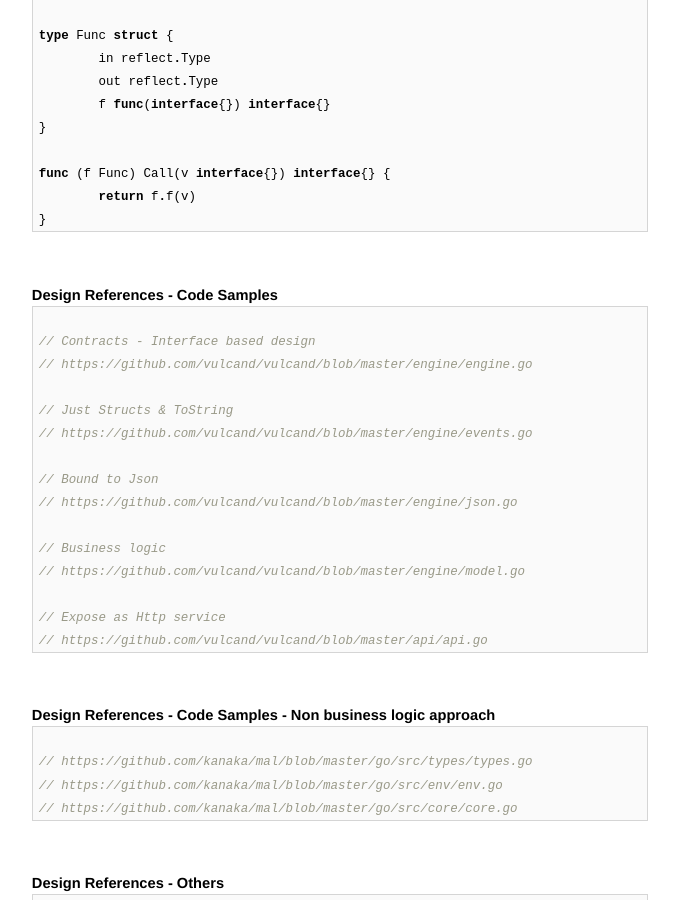
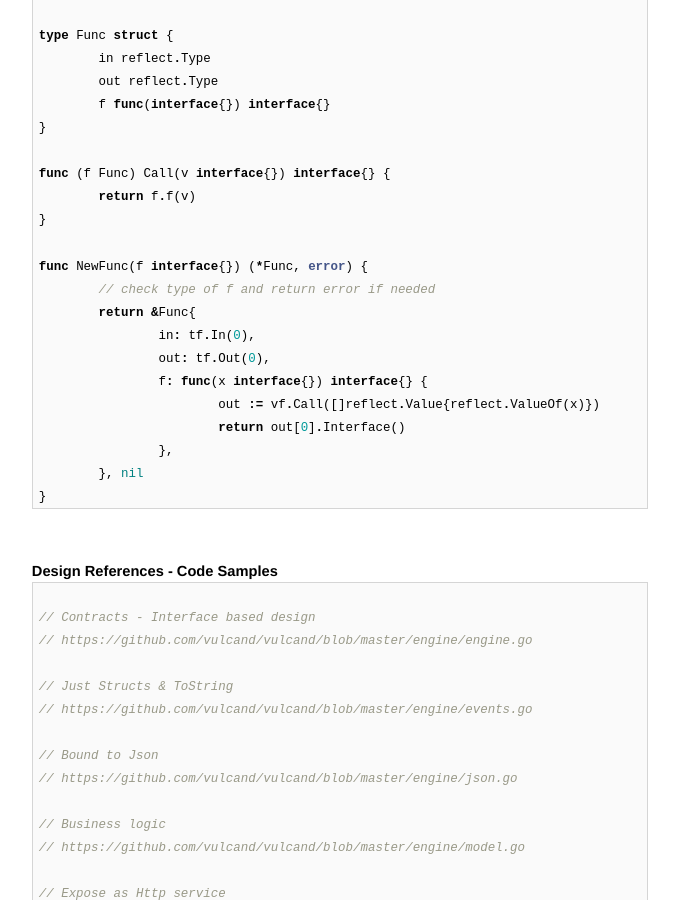
Before and after one commit to AmitKumarDas/amitkumardas.github.io, a Jekyll site: the page built from _posts/2016-07-14-my-golang-refresher.md, in a window 1280 px wide and 900 px high, scrolled down 4056 px. Shown: the whole window, without its empty margins (300-979 px from the left). Built offline with Jekyll 4.4.1, drawn with Linux system fonts in a browser that asks for light colours.

Commit message:
Update 2016-07-14-my-golang-refresher.md

````diff
--- a/_posts/2016-07-14-my-golang-refresher.md
+++ b/_posts/2016-07-14-my-golang-refresher.md
@@ -206,6 +206,18 @@ type Func struct {
 
 func (f Func) Call(v interface{}) interface{} {
 	return f.f(v)
+}
+
+func NewFunc(f interface{}) (*Func, error) {
+	// check type of f and return error if needed
+	return &Func{
+		in: tf.In(0),
+		out: tf.Out(0),
+		f: func(x interface{}) interface{} {
+			out := vf.Call([]reflect.Value{reflect.ValueOf(x)})
+			return out[0].Interface()
+		},
+	}, nil
 }
 ```
 
````
